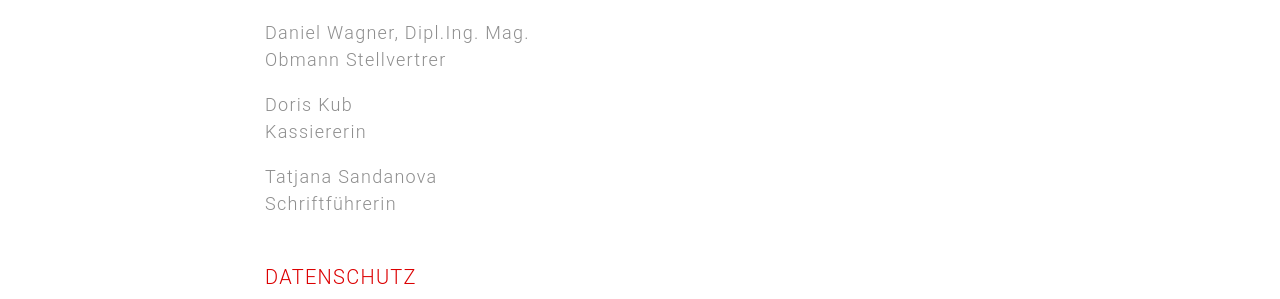
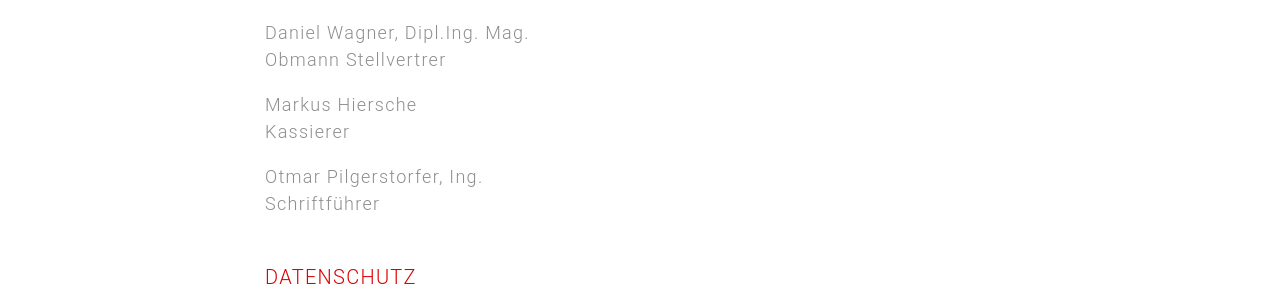
Before and after one commit to coderdojo-wien/coderdojo-wien.github.io, a Jekyll site: the page built from imprint.html, in a window 1280 px wide and 900 px high, scrolled down 1565 px. Shown: the part 166-465 px from the top of the window. Built offline with Jekyll 4.4.1, drawn with Linux system fonts in a browser that asks for light colours; nearby versions of some CDN libraries; comment, search, counter and statistics services are not loaded.

Commit message:
Change management board

```diff
--- a/_data/imprint.yml
+++ b/_data/imprint.yml
@@ -27,8 +27,8 @@ BIC: BAWAATWW
 <h3>Vorstand</h3
 <p>Anton Kalcik, MSc.<br>Obmann</p>
 <p>Daniel Wagner, Dipl.Ing. Mag.<br>Obmann Stellvertrer</p>
-<p>Doris Kub<br>Kassiererin</p>
-<p>Tatjana Sandanova<br>Schriftführerin</p>
+<p>Markus Hiersche<br>Kassierer</p>
+<p>Otmar Pilgerstorfer, Ing.<br>Schriftführer</p>
 "
 dataprotection-content: "<h3>Datenschutz</h3><p>Diese Website benutzt Google Analytics, einen Webanalysedienst der Google Inc. (\"Google\"). Google Analytics verwendet sog. \"Cookies\", Textdateien, die auf Ihrem Computer
 gespeichert werden und die eine Analyse der Benutzung der Website durch Sie ermöglichen. Die durch den Cookie erzeugten Informationen über Ihre Benutzung dieser Website
```
